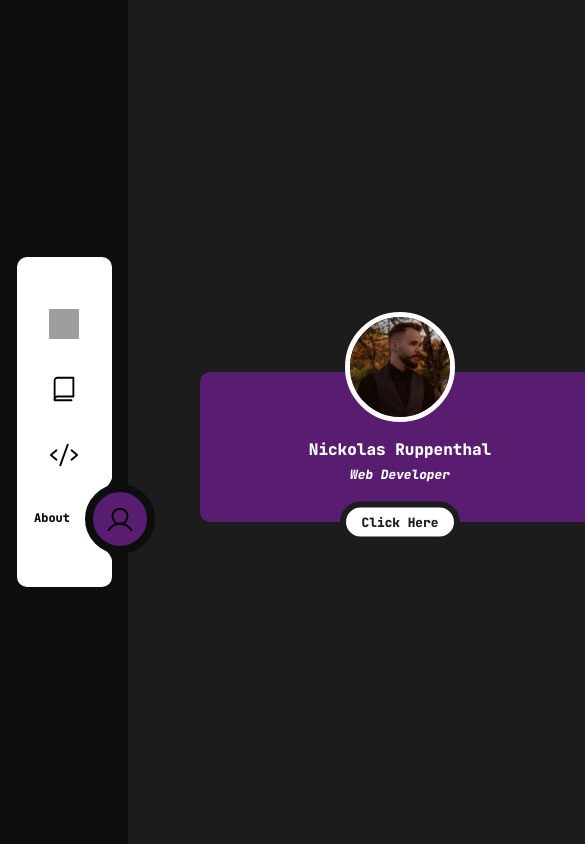
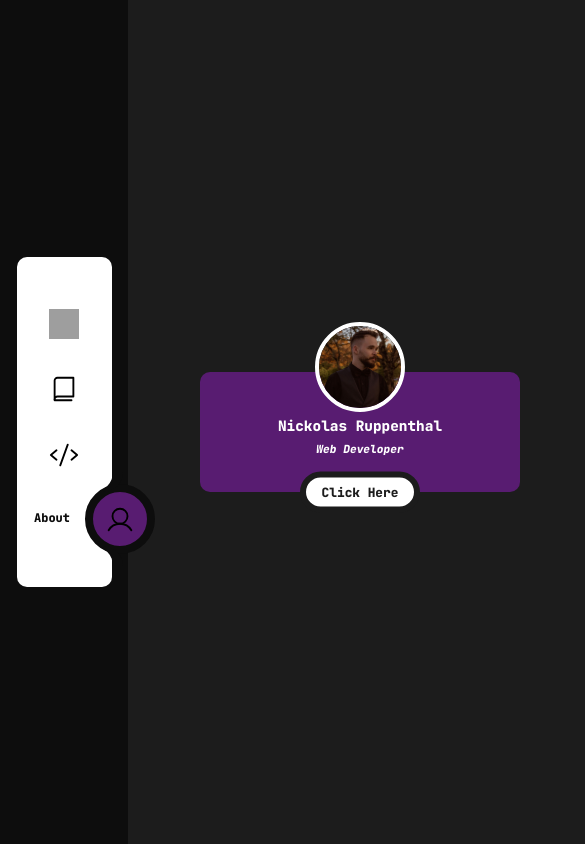
Before and after one commit to lothllann/Portfolio, a React (Vite) app in the folder WEB/: page /sobre in a window 390 px wide. Shown: the whole page, 585 px wide, since content can reach past the window. Built offline with nearby package versions, Linux system fonts and the light colour scheme; grey boxes are pictures that could not be loaded.

Commit message:
responsividade

```diff
--- a/WEB/src/components/sobre/Sobre.css
+++ b/WEB/src/components/sobre/Sobre.css
@@ -4,7 +4,6 @@
   flex-direction: column;
   align-items: center;
   justify-content: center;
-
 }
 
 .card {
@@ -54,7 +53,6 @@
   justify-content: center;
   align-items: center;
   flex-direction: column;
-  gap: 10px;
   padding: 60px 40px 30px;
   border-radius: 10px;
   -webkit-border-radius: 10px;
@@ -107,7 +105,6 @@
 .toggle {
   position: absolute;
   bottom: 0;
-
   width: 120px;
   padding: 5px 15px;
   background-color: #fff;
@@ -147,23 +144,89 @@
   flex-wrap: wrap;
   align-items: center;
   justify-content: center;
-  gap: 15px;
+  gap: 20px;
 }
 
 .socialMediaCard{
   height: 50px;
+  width: 190px;
   background: #fff;
-  width: 200px;
   font-size: 1rem ;
   font-weight: 500;
   display: flex;
-  gap: 15px;
-
+  gap: 10px;
   align-items: center;
   padding: 30px 15px;
   border-radius: 10px;
+  opacity: 1;
+  transition: 0.3s ease-in-out;
   -webkit-border-radius: 10px;
   -moz-border-radius: 10px;
   -ms-border-radius: 10px;
   -o-border-radius: 10px;
+  -webkit-transition: 0.3s ease-in-out;
+  -moz-transition: 0.3s ease-in-out;
+  -ms-transition: 0.3s ease-in-out;
+  -o-transition: 0.3s ease-in-out;
 }
+
+.socialMediaCard:hover{
+
+  transform: scale(1.1);
+  -webkit-transform: scale(1.1);
+  -moz-transform: scale(1.1);
+  -ms-transform: scale(1.1);
+  -o-transform: scale(1.1);
+}
+
+
+@media(max-width: 1400px) {
+
+.card .user{
+  width: 320px;
+  padding: 30px 20px 20px;
+  min-height: 120px;
+}
+
+.content h2 {
+  font-size: 0.9rem;
+}
+
+.img{
+  height: 90px;
+  width: 90px;
+  transform: translateY(-50px);
+  border: 4px solid #fff;
+  -webkit-transform: translateY(-50px);
+  -moz-transform: translateY(-50px);
+  -ms-transform: translateY(-50px);
+  -o-transform: translateY(-50px);
+}
+
+.content span {
+  font-style: italic;
+  font-size: 0.70rem;
+}
+
+.socialMediaCard{
+  height: 40px;
+  width: 150px;
+  gap: 0;
+}
+
+.containerSocialMedia{
+  gap: 15px;
+  margin-top: 30px;
+  width: 450px;
+}
+
+.sociallMediaImg, .sociallMediaText{
+  transform: scale(0.8);
+  -webkit-transform: scale(0.8);
+  -moz-transform: scale(0.8);
+  -ms-transform: scale(0.8);
+  -o-transform: scale(0.8);
+}
+
+
+}
--- a/WEB/src/components/sobre/Sobre.tsx
+++ b/WEB/src/components/sobre/Sobre.tsx
@@ -6,6 +6,7 @@ import GitHubIcon from "@mui/icons-material/GitHub";
 import LinkedInIcon from "@mui/icons-material/LinkedIn";
 import InstagramIcon from "@mui/icons-material/Instagram";
 import EmailIcon from "@mui/icons-material/Email";
+import Head from '../helper/Head'
 
 const listOfSocialMedias = [
   {
@@ -48,6 +49,7 @@ const Sobre = () => {
   };
   return (
     <section className="mainAbout">
+      <Head title='Sobre' description='página que fala um pouco sobre mim' />
       <div className={`${open ? "active " : ""}card`}>
         <div className="user">
           <div className="img">
```
